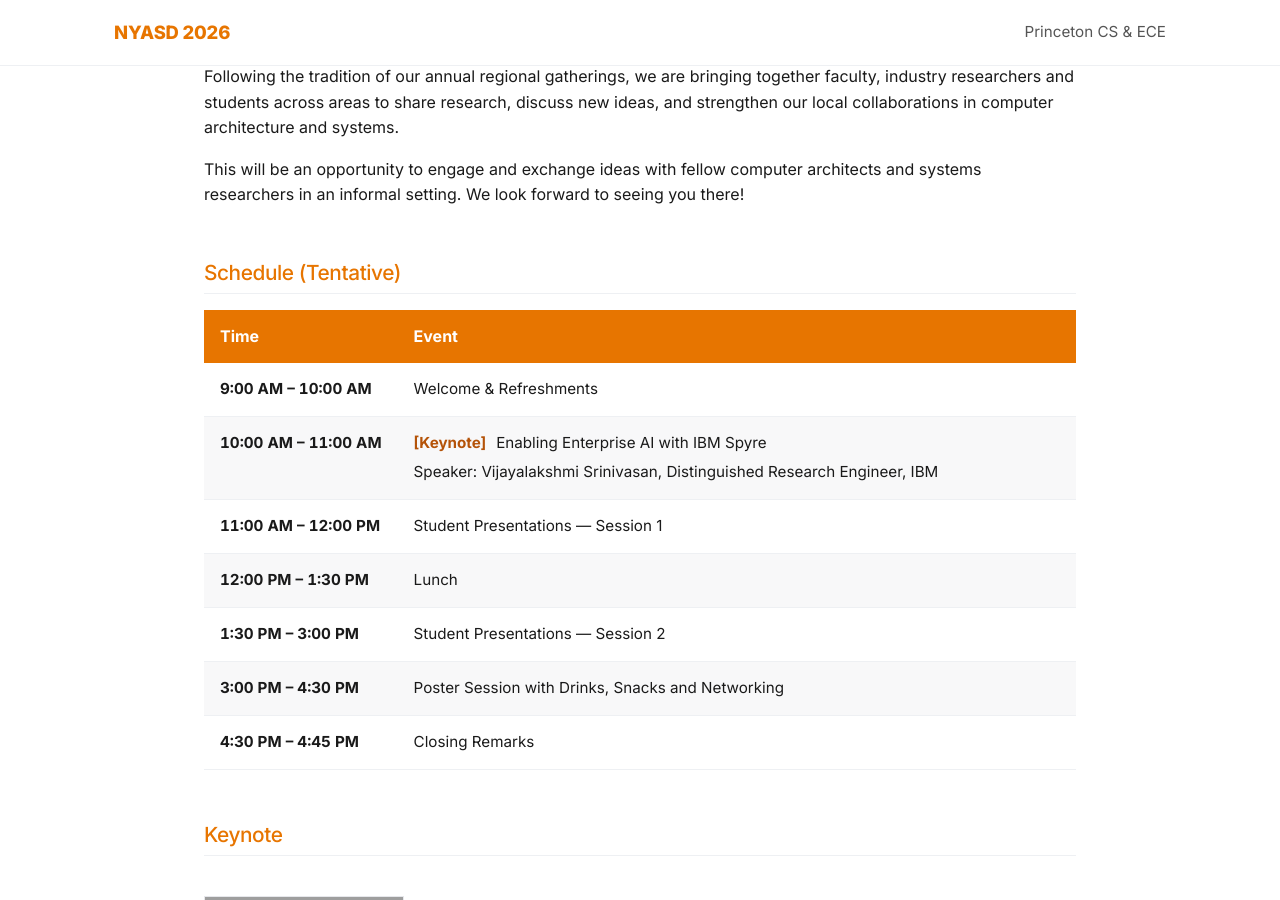
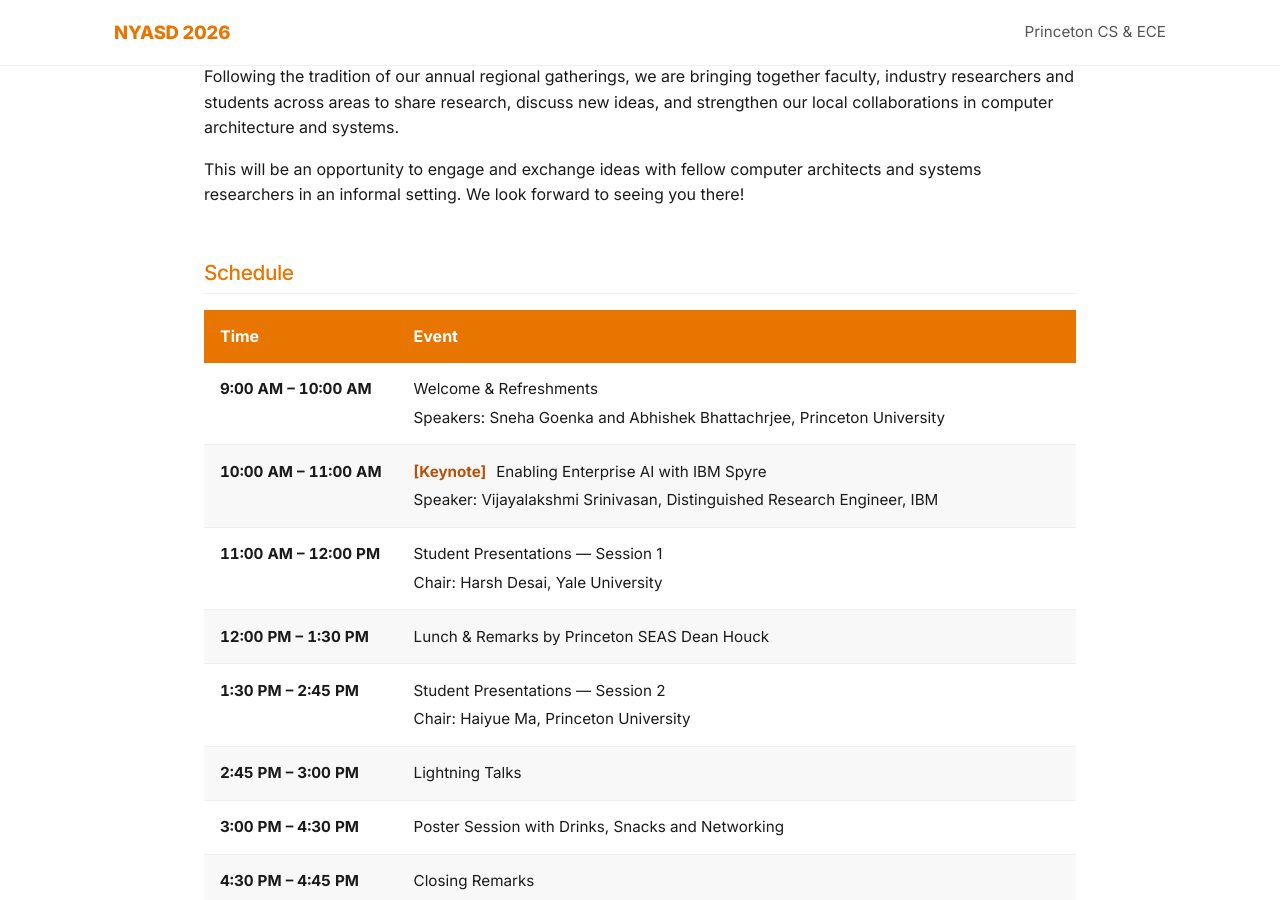
Before and after one commit to princetoncomputerarch/princetoncomputerarch.github.io, a Jekyll site: the page built from index.html, in a window 1280 px wide and 900 px high, scrolled down 712 px. Built offline with Jekyll 4.4.1, drawn with Linux system fonts in a browser that asks for light colours; grey boxes are pictures that could not be loaded.

Commit message:
Update schedule.yml

```diff
--- a/_data/schedule.yml
+++ b/_data/schedule.yml
@@ -17,12 +17,13 @@
 #       pdf:          optional URL. shows a "[Paper PDF]" link below
 # =============================================================================
 
-heading: "Schedule (Tentative)"
+heading: "Schedule"
 
 items:
   - kind: slot
     time: "9:00 AM – 10:00 AM"
     title: "Welcome & Refreshments"
+    speaker: "Speakers: Sneha Goenka and Abhishek Bhattachrjee, Princeton University"
 
   - kind: slot
     time: "10:00 AM – 11:00 AM"
@@ -33,14 +34,20 @@ items:
   - kind: slot
     time: "11:00 AM – 12:00 PM"
     title: "Student Presentations — Session 1"
+    speaker: "Chair: Harsh Desai, Yale University"
 
   - kind: slot
     time: "12:00 PM – 1:30 PM"
-    title: "Lunch"
+    title: "Lunch & Remarks by Princeton SEAS Dean Houck"
 
   - kind: slot
-    time: "1:30 PM – 3:00 PM"
+    time: "1:30 PM – 2:45 PM"
     title: "Student Presentations — Session 2"
+    speaker: "Chair: Haiyue Ma, Princeton University"
+
+  - kind: slot
+    time: "2:45 PM – 3:00 PM"
+    title: "Lightning Talks"
 
   - kind: slot
     time: "3:00 PM – 4:30 PM"
```
